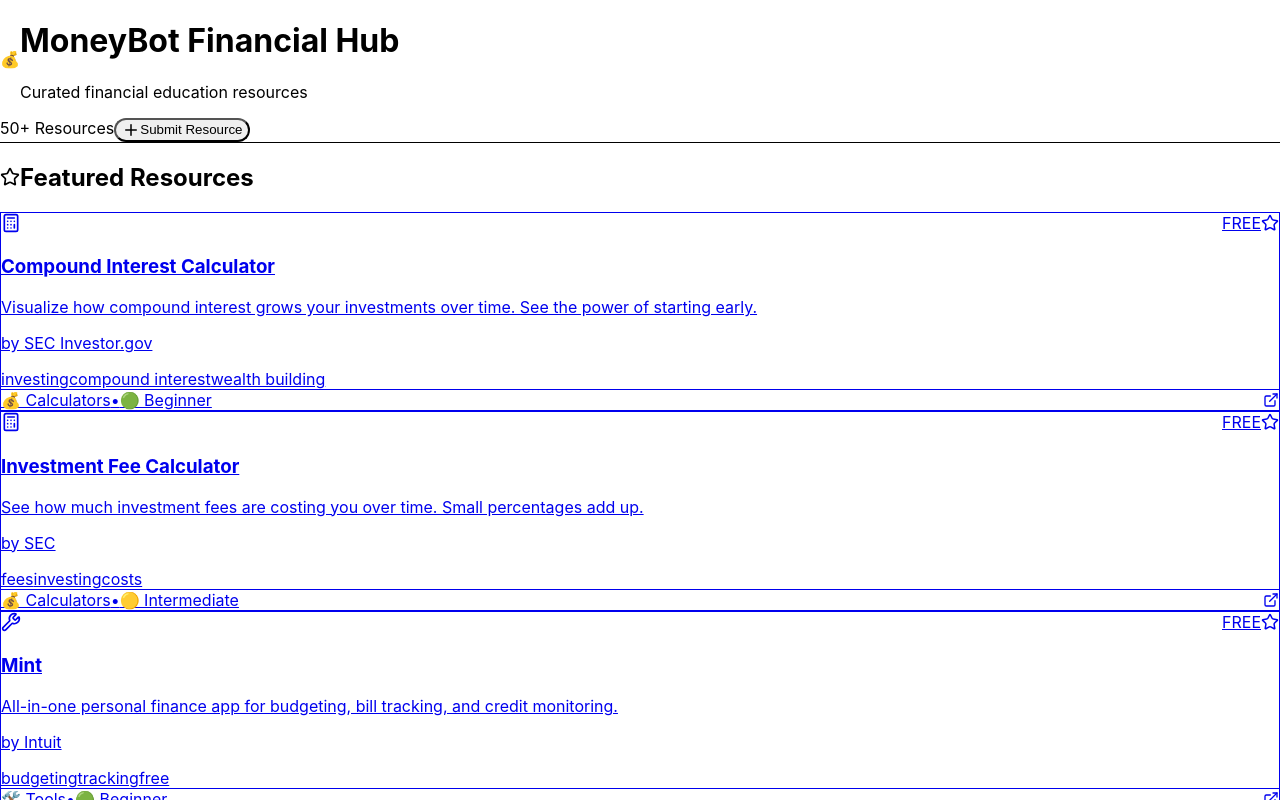
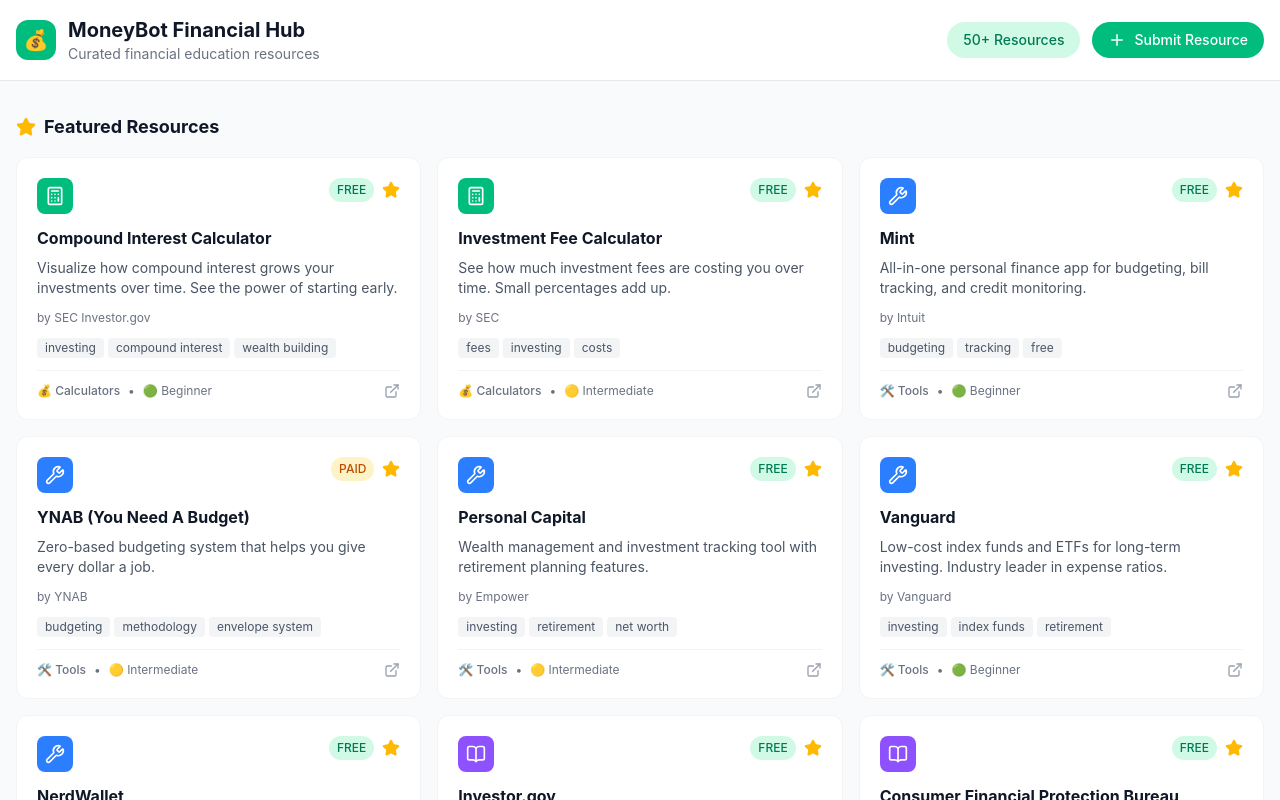
Before and after one commit to Kgarmon99/moneybot-financial-hub, a React (Vite) app: page / in a window 1280 px wide. Shown: the top 800 px of the page. Built offline with nearby package versions, Linux system fonts and the light colour scheme.

Commit message:
Fix Tailwind v4 CSS import syntax

```diff
--- a/src/App.tsx
+++ b/src/App.tsx
@@ -1,5 +1,5 @@
 import { useState, useMemo } from 'react';
-import { Search, Plus, Star, ExternalLink, X, Filter, BookOpen, Calculator, Wrench, Headphones, GraduationCap } from 'lucide-react';
+import { Search, Plus, Star, ExternalLink, X, BookOpen, Calculator, Wrench, Headphones, GraduationCap } from 'lucide-react';
 import { resources, categoryLabels, levelLabels, allTags } from './data/resources';
 import type { Resource, ResourceCategory, ResourceLevel, ResourceSubmission } from './types/resource';
 
--- a/src/index.css
+++ b/src/index.css
@@ -1,6 +1,4 @@
-@tailwind base;
-@tailwind components;
-@tailwind utilities;
+@import "tailwindcss";
 
 @layer utilities {
   .line-clamp-2 {
```
